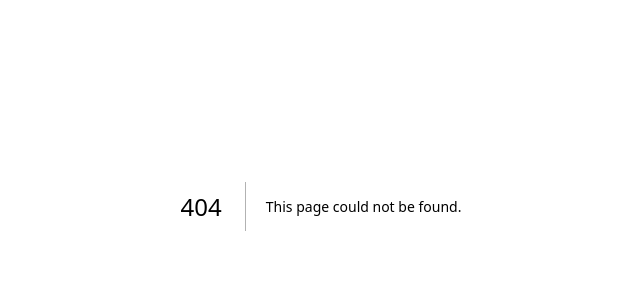
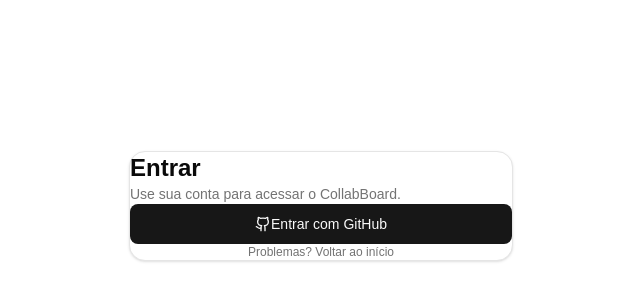
Before and after one commit to Thiago-Martins05/collabboard, a Next.js app: page /sign-in in a window 1280 px wide. Before the commit this address had no page. Shown: the part 194-494 px from the top of the page, without its empty margins (319-959 px from the left). Built offline with nearby package versions, Linux system fonts and the light colour scheme.

Commit message:
feat(auth): add /sign-in page with GitHub button

```diff
--- /dev/null
+++ b/src/app/sign-in/page.tsx
@@ -0,0 +1,36 @@
+"use client";
+
+import { Button } from "@/components/ui/button";
+import { signIn } from "next-auth/react";
+import { Github } from "lucide-react";
+import Link from "next/link";
+
+export default function SignInPage() {
+  return (
+    <main className="min-h-dvh grid place-items-center p-6">
+      <div className="w-full max-w-sm rounded-2xl border bg-card p-6 text-card-foreground shadow">
+        <h1 className="mb-2 text-2xl font-semibold">Entrar</h1>
+        <p className="mb-6 text-sm text-muted-foreground">
+          Use sua conta para acessar o CollabBoard.
+        </p>
+
+        <div className="grid gap-3">
+          <Button
+            onClick={() => signIn("github", { callbackUrl: "/dashboard" })}
+            className="w-full"
+          >
+            <Github className="mr-2 h-4 w-4" />
+            Entrar com GitHub
+          </Button>
+        </div>
+
+        <p className="mt-6 text-center text-xs text-muted-foreground">
+          Problemas?{" "}
+          <Link href="/" className="underline">
+            Voltar ao início
+          </Link>
+        </p>
+      </div>
+    </main>
+  );
+}
```
